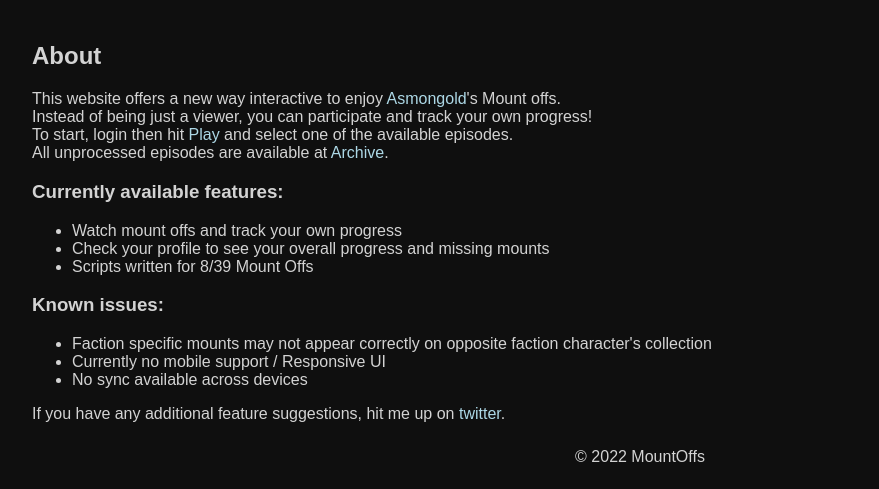
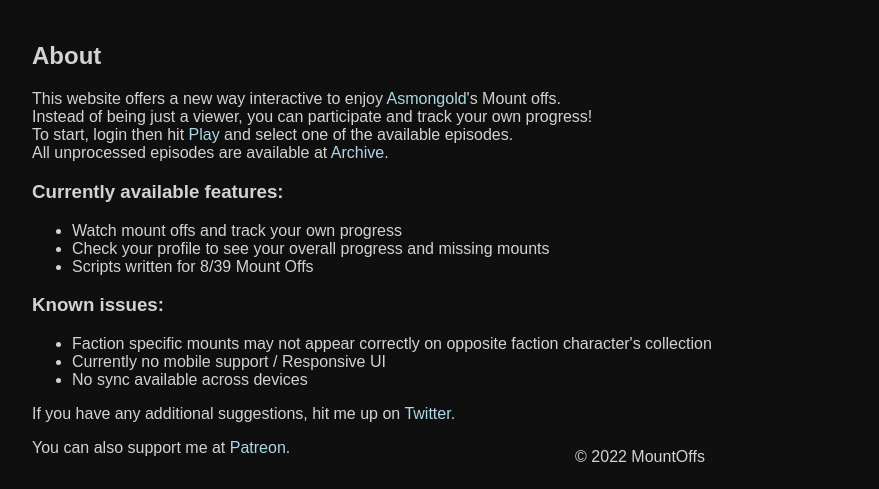
Before and after one commit to MountOffs/MountOffs.github.io, a plain HTML site: page about.html in a window 1280 px wide. Shown: the part 326-815 px from the top of the page, without its empty margins (0-879 px from the left). Drawn offline with Linux system fonts and the light colour scheme.

Commit message:
Patreon link added

```diff
--- a/about.html
+++ b/about.html
@@ -29,7 +29,10 @@
         <li>No sync available across devices</li>
     </ul>
     <p>
-        If you have any additional feature suggestions, hit me up on <a class="inlineLink" href="https://twitter.com/MountOffs">twitter</a>.
+        If you have any additional suggestions, hit me up on <a class="inlineLink" href="https://twitter.com/MountOffs">Twitter</a>.
+    </p>
+    <p>
+        You can also support me at <a class="inlineLink" href="https://www.patreon.com/XLIII">Patreon</a>.
     </p>
 </div>
 </body>
```
Also changed, not shown: 1 other file.
